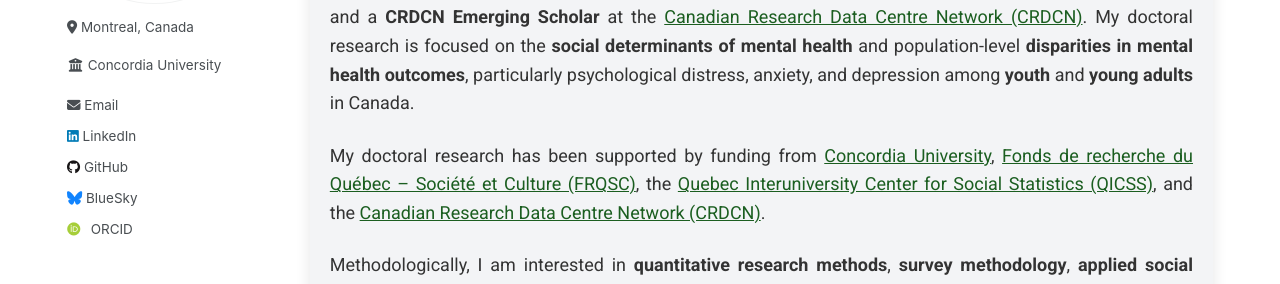
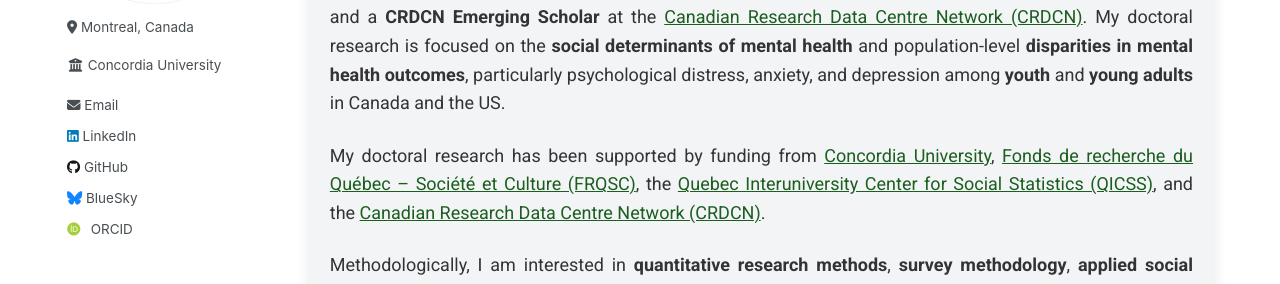
Before and after one commit to Mohsnmonji/mohsnmonji.github.io, a Jekyll site: the page built from about-me.md, in a window 1280 px wide and 900 px high. Shown: the part 239-523 px from the top of the window. Built offline with Jekyll 4.4.1, drawn with Linux system fonts in a browser that asks for light colours; some web fonts are replaced.

Commit message:
Update about-me.md

```diff
--- a/about-me.md
+++ b/about-me.md
@@ -91,7 +91,7 @@ author_profile: true
     <a href="https://www.mcgill.ca/cand3/our-people/fellows-2024-25" target="_blank">McGill University</a>,
     and a <strong>CRDCN Emerging Scholar</strong> at the
     <a href="https://crdcn.ca" target="_blank">Canadian Research Data Centre Network (CRDCN)</a>. My doctoral research is focused on the
-    <strong>social determinants of mental health</strong> and population-level <strong>disparities in mental health outcomes</strong>, particularly psychological distress, anxiety, and depression among <strong>youth</strong> and <strong>young adults</strong> in Canada.
+    <strong>social determinants of mental health</strong> and population-level <strong>disparities in mental health outcomes</strong>, particularly psychological distress, anxiety, and depression among <strong>youth</strong> and <strong>young adults</strong> in Canada and the US.
   </p>
 
   <p>
```
